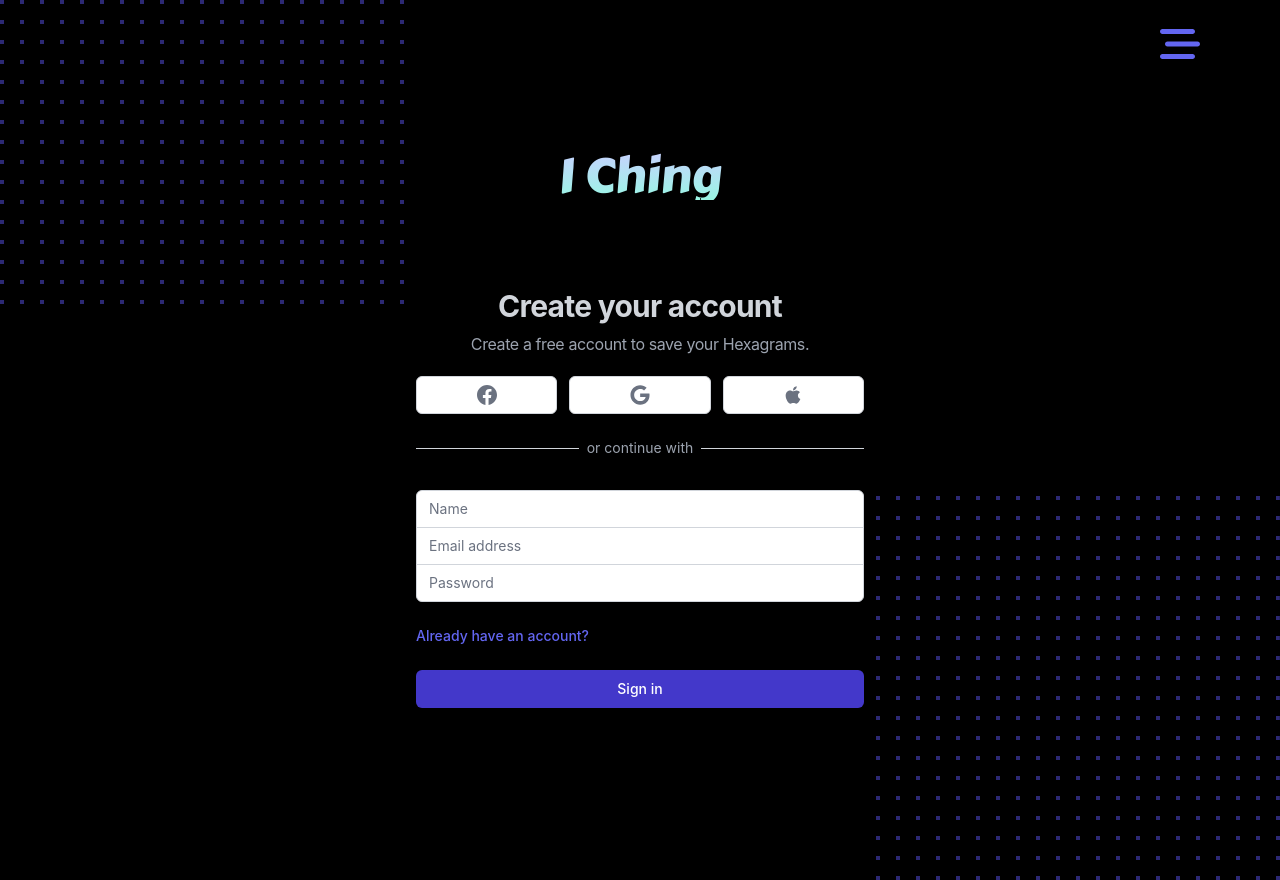
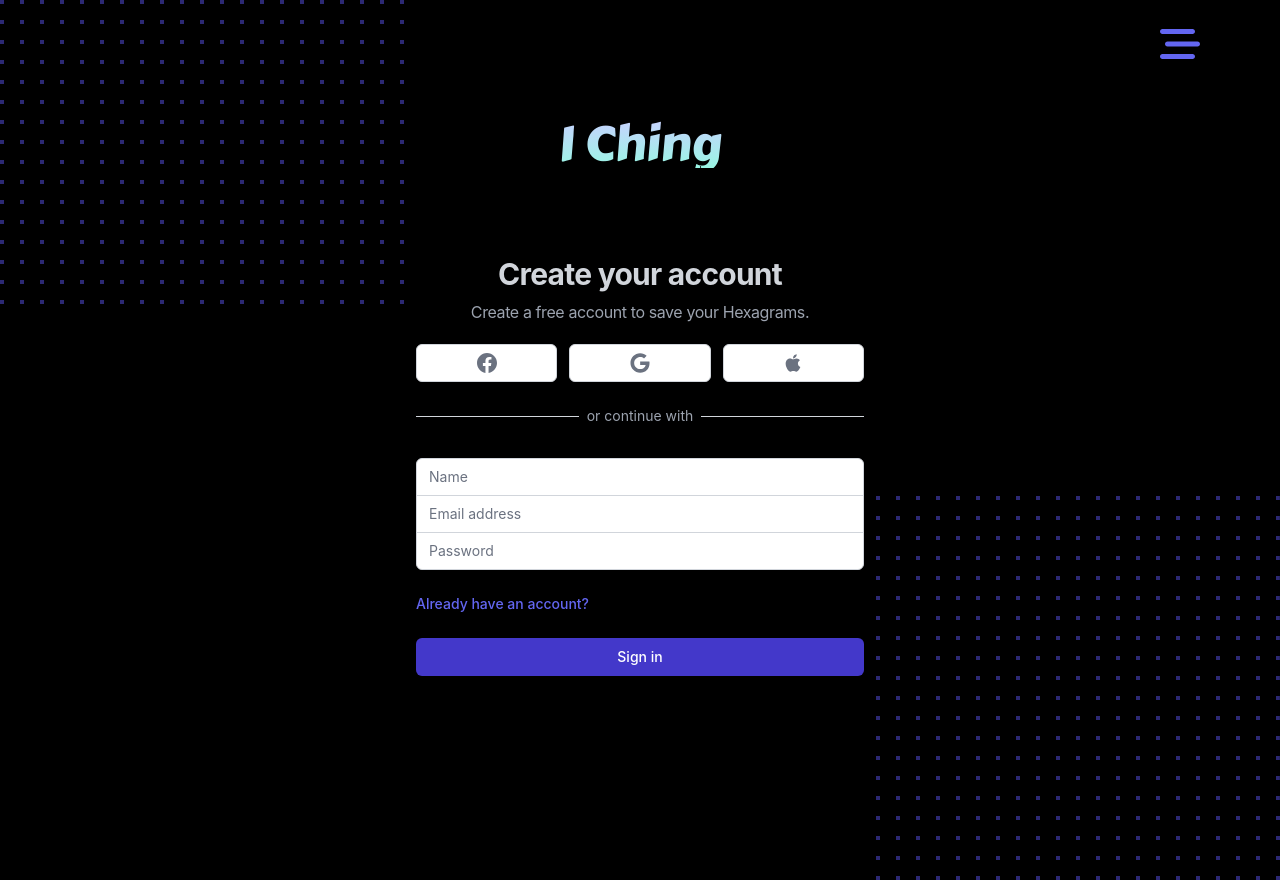
Before and after one commit to Adamhunter108/i-ching-typescript, a Next.js app: page /sign-up in a window 1280 px wide. Built offline with nearby package versions, Linux system fonts and the light colour scheme.

Commit message:
PWA disabled for local dev & auth pages padding tweak

```diff
--- a/next.config.js
+++ b/next.config.js
@@ -15,7 +15,7 @@
 const withPWA = require("next-pwa")({
   dest: "public",
   register: true,
-  // disable: process.env.NODE_ENV === "development",
+  disable: process.env.NODE_ENV === "development",
 });
 
 // Use `withPWA` and pass general Next.js config
--- a/pages/sign-in.tsx
+++ b/pages/sign-in.tsx
@@ -61,7 +61,7 @@ export default function SignIn() {
                 </svg>
             </div>
 
-      <div className="flex min-h-full items-center justify-center py-12 px-4 sm:px-6 lg:px-8">
+      <div className="flex min-h-full items-center justify-center pt-4 px-4 sm:px-6 lg:px-8">
         <div className="w-full max-w-md space-y-8">
           <div>
 
--- a/pages/sign-up.tsx
+++ b/pages/sign-up.tsx
@@ -61,7 +61,7 @@ export default function SignUp() {
                 </svg>
             </div>
 
-      <div className="flex min-h-full items-center justify-center py-12 px-4 sm:px-6 lg:px-8">
+      <div className="flex min-h-full items-center justify-center pt-4 px-4 sm:px-6 lg:px-8">
         <div className="w-full max-w-md space-y-8">
           <div>
 
```
Also changed, not shown: 1 other file (tests, documents, lock files or other folders).
